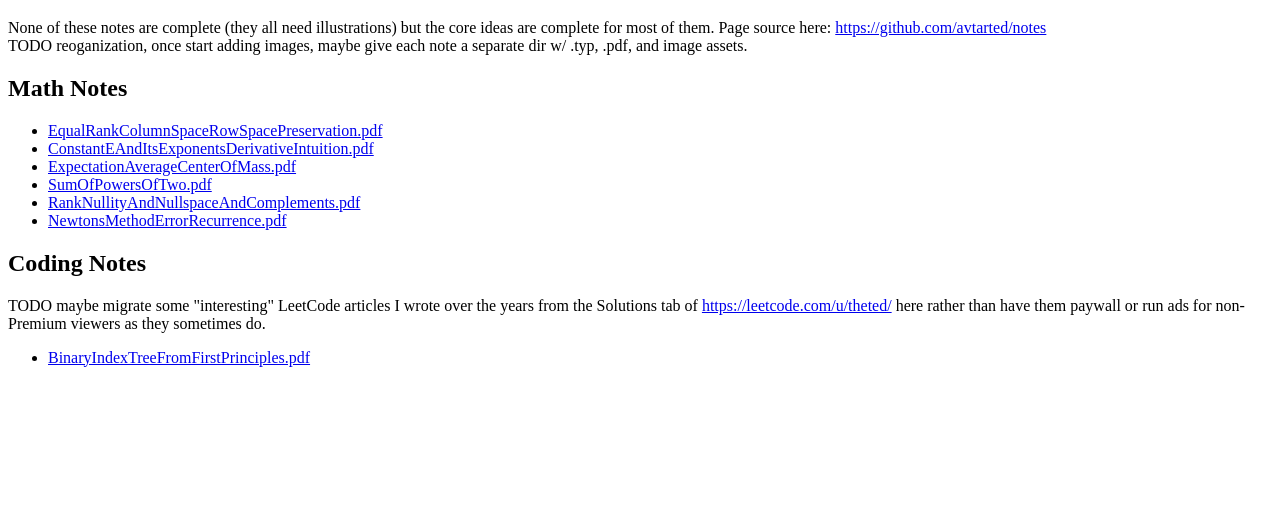
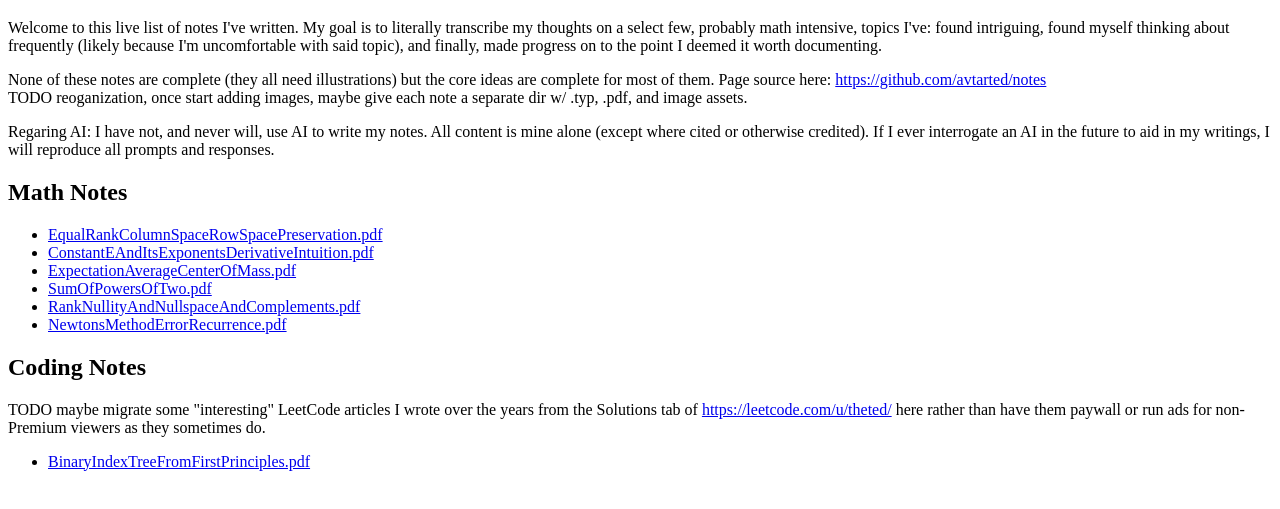
Before and after one commit to avtarted/notes, a plain HTML site: page index.html in a window 1280 px wide. Shown: the part 61-570 px from the top of the page. Drawn offline with Linux system fonts and the light colour scheme.

Commit message:
Add two intro paragraphs to describe these notes

```diff
--- a/index.html
+++ b/index.html
@@ -4,10 +4,21 @@
 <title>Notes</title>
 <h1>Notes</h1>
 <p>
+Welcome to this live list of notes I've written.
+My goal is to literally transcribe my thoughts on a select few, probably math intensive, topics I've:
+found intriguing, found myself thinking about frequently (likely because I'm uncomfortable with said topic),
+and finally, made progress on to the point I deemed it worth documenting.
+</p>
+<p>
 None of these notes are complete (they all need illustrations) but the core ideas are complete for most of them.
 Page source here: <a href="https://github.com/avtarted/notes" target="_blank">https://github.com/avtarted/notes</a>
 <br>
 TODO reoganization, once start adding images, maybe give each note a separate dir w/ .typ, .pdf, and image assets.
+</p>
+<p>
+Regaring AI: I have not, and never will, use AI to write my notes.
+All content is mine alone (except where cited or otherwise credited).
+If I ever interrogate an AI in the future to aid in my writings, I will reproduce all prompts and responses.
 </p>
 <h2>Math Notes</h2>
 <ul>
```
